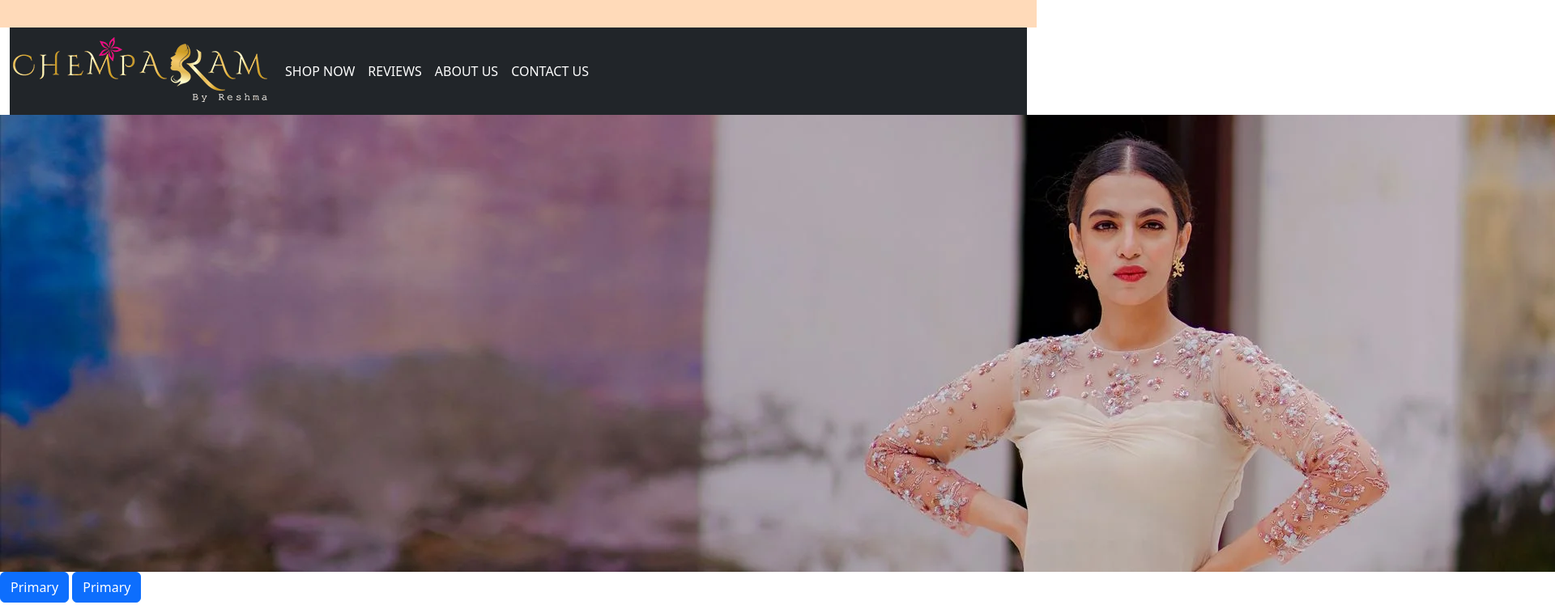
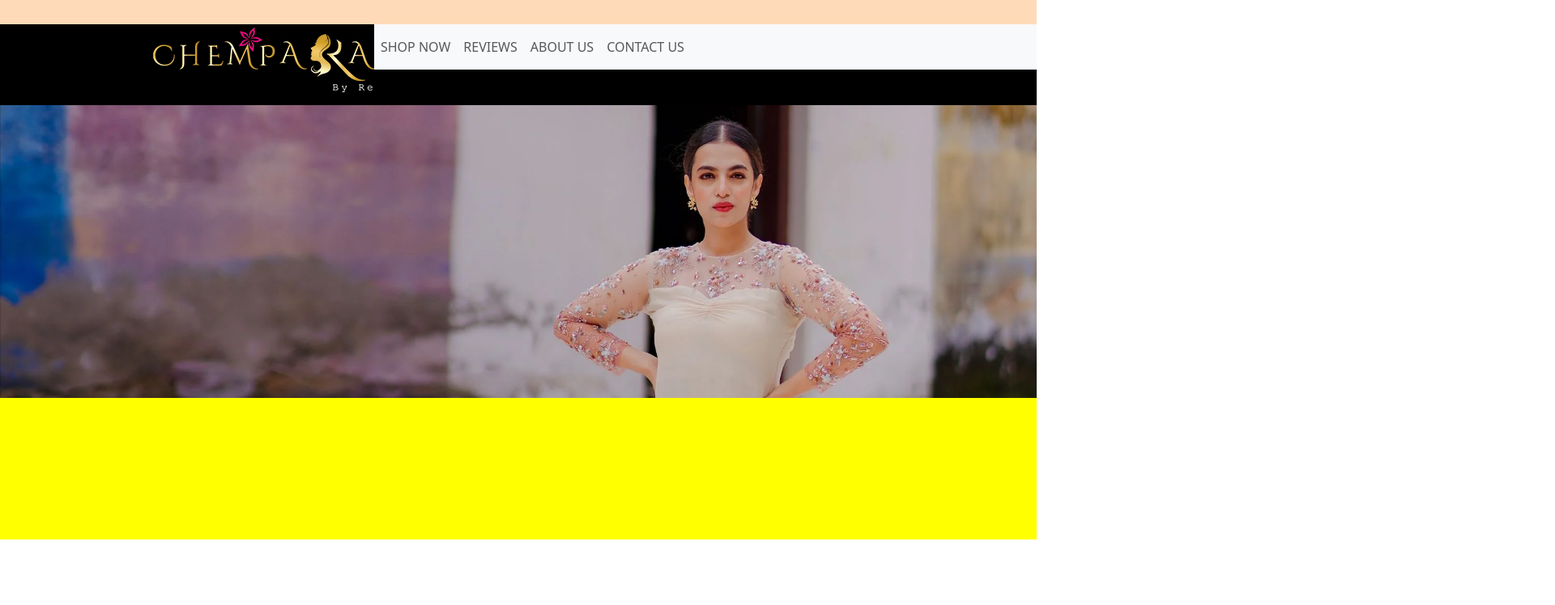
Before and after one commit to Roshanrobin80/chempakam, a plain HTML site: page index.html in a window 1280 px wide. Shown: the top 748 px of the page at 81% size, 1920 px wide, since content can reach past the window. Drawn offline with nearby package versions, Linux system fonts and the light colour scheme.

Commit message:
chempakam work day 4

```diff
--- a/index.html
+++ b/index.html
@@ -4,37 +4,34 @@
     <link rel="stylesheet" href="style.css">
     <meta charset="UTF-8">
     <meta name="viewport" content="width=device-width, initial-scale=1.0">
+    <title>Document</title>
     <link href="https://cdn.jsdelivr.net/npm/bootstrap@5.3.3/dist/css/bootstrap.min.css" rel="stylesheet">
     <script src="https://cdn.jsdelivr.net/npm/bootstrap@5.3.3/dist/js/bootstrap.bundle.min.js"></script>
-    <title>Document</title>
 </head>
 <body>
-    <div class="d1"><marquee>WELCOME TO CHEMPAKAM COLLECTIONS EXCLUSSIVELY FOR WOMEN</marquee></div>
-    <div class="container-fluid">
-
-        <nav class="navbar navbar-expand-sm bg-dark  <a class="navbar-brand" href="#"></a>
-          <img src="logo.png" alt="">
+    <div class="main">
+    <div class="d1"><marquee>WELCOME TO CHEMPAKAM COLLECTION EXCLUSSIVELY FOR WOMEN</marquee></div>
+    <div class="d2"><img src="logo.png" id="p1" alt=""></div>
+    <div class="n1">
+        <nav class="navbar navbar-expand-lg bg-light text dark">
             <ul class="navbar-nav">
               <li class="nav-item">
-                <a class="nav-link" id="n1" href="#">SHOP NOW</a>
+                <a class="nav-link" href="#">SHOP NOW</a>
               </li>
               <li class="nav-item">
-                <a class="nav-link" id="n1" href="#">REVIEWS</a>
+                <a class="nav-link" href="#">REVIEWS</a>
               </li>
               <li class="nav-item">
-                <a class="nav-link" id="n1" href="#">ABOUT US</a>
+                <a class="nav-link" href="#">ABOUT US</a>
               </li>
               <li class="nav-item">
-                <a class="nav-link" id="n1" href="#">CONTACT US</a>
+                <a class="nav-link" href="#">CONTACT US</a>
               </li>
             </ul>
           </nav>
-        </div>
-        <div><img src="banner.webp" alt=""></div>
-        <button type="button" id="b1" class="btn btn-primary">Primary</button>
-        <button type="button" id="b1" class="btn btn-primary">Primary</button>
-
-
+    </div>
+    <div class="d3"><img src="banner.webp" id="p2" alt=""></div>
+    </div>
 
 </body>
 </html>
--- a/style.css
+++ b/style.css
@@ -1,17 +1,38 @@
+.main{
+    display: grid;
+    grid-template-areas:
+    'd1 d1  d1 d1 d1'
+    'd2 nav nav nav nav '
+    'd3 d3 d3 d3 d3';
+    grid-template-rows:
+    30px 100px 537px;
+
+}
 .d1{
+    grid-area: d1;
+    background-color: peachpuff;
     color: black;
-    background-color: peachpuff;
-    font-size: large;
 }
+.d2{
+    grid-area: d2;
+    background-color: black;
+    color: white;
 
-.i1{
-    float: inline-center;
 }
-
-#n1{
+#p1{
+    padding-left: 40%;
+}
+#p2{
+    width: 100%;
+    height: fit-content;
+}
+.n1{
+    grid-area: nav;
+    background-color:black;
     color: white;
-    background-color: rgba(0, 0, 0, 0);
 }
-#n1:hover{
-    color: purple;
+.d3{
+    grid-area: d3;
+    background-color: yellow;
+    color: black;
 }
```
